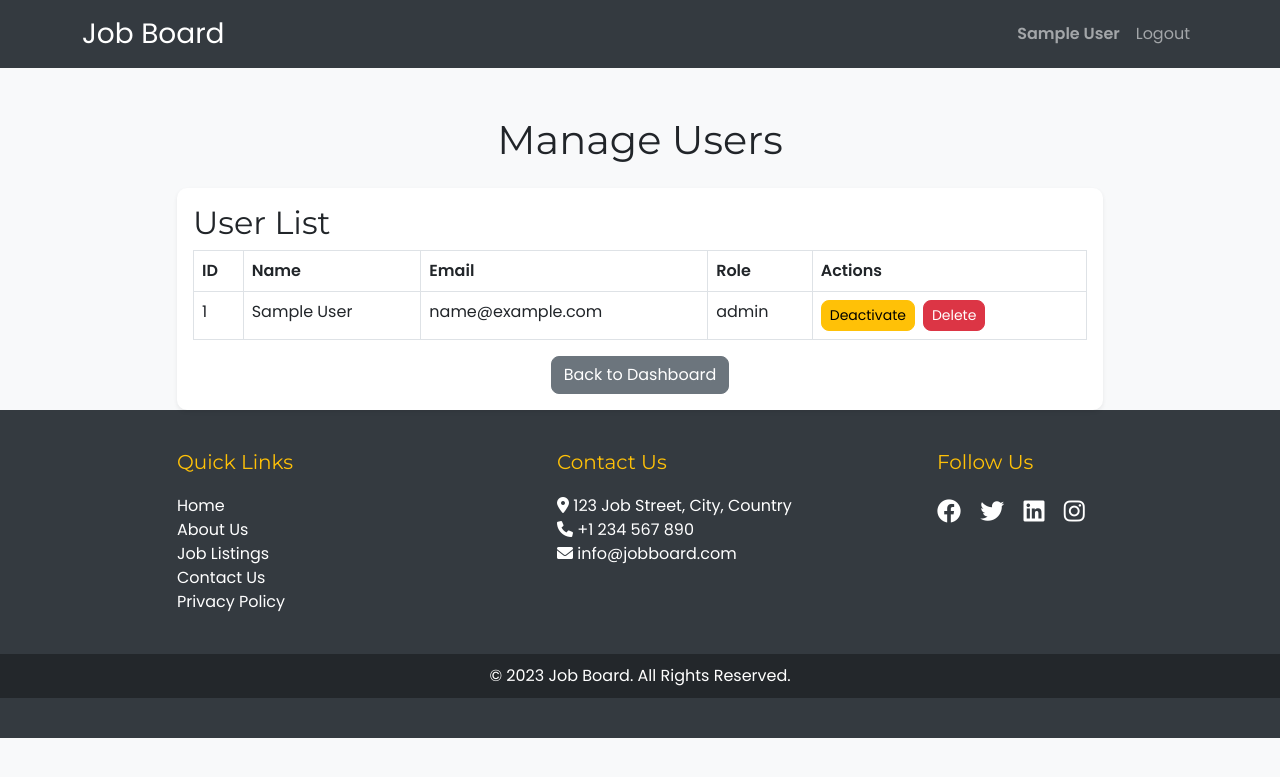
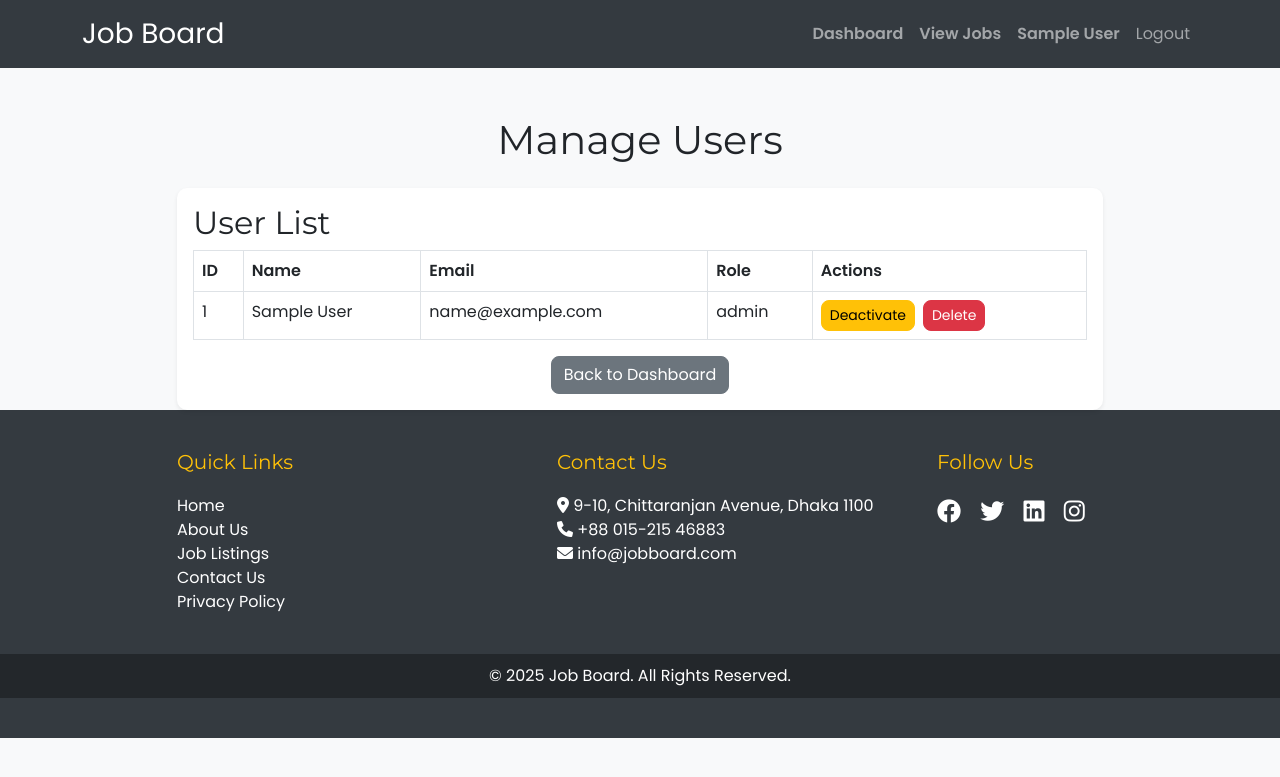
Before and after one commit to nibirjoydhar/job-board, a PHP site: page /manage_users.php in a window 1280 px wide. Shown: the top 777 px of the page. Run offline with PHP 8.4, Linux system fonts and the light colour scheme; the visitor is signed in with stand-in values (Sample User, id 1); tables that the repository leaves empty or names only in its code hold one stand-in row (values such as "Sample post").

Commit message:
Active page added

```diff
--- a/footer.php
+++ b/footer.php
@@ -19,8 +19,8 @@
             <div class="col-md-4 mb-4">
                 <h5>Contact Us</h5>
                 <ul class="list-unstyled">
-                    <li><i class="fas fa-map-marker-alt"></i> 123 Job Street, City, Country</li>
-                    <li><i class="fas fa-phone"></i> +1 234 567 890</li>
+                    <li><i class="fas fa-map-marker-alt"></i> 9-10, Chittaranjan Avenue, Dhaka 1100</li>
+                    <li><i class="fas fa-phone"></i> +88 015-215 46883</li>
                     <li><i class="fas fa-envelope"></i> info@jobboard.com</li>
                 </ul>
             </div>
@@ -29,10 +29,12 @@
             <div class="col-md-3 mb-3">
                 <h5>Follow Us</h5>
                 <div class="social-icons">
-                    <a href="https://facebook.com" target="_blank"><i class="fab fa-facebook"></i></a>
-                    <a href="https://twitter.com" target="_blank"><i class="fab fa-twitter"></i></a>
-                    <a href="https://linkedin.com" target="_blank"><i class="fab fa-linkedin"></i></a>
-                    <a href="https://instagram.com" target="_blank"><i class="fab fa-instagram"></i></a>
+                    <a href="https://www.facebook.com/whhooami" target="_blank"><i class="fab fa-facebook"></i></a>
+                    <a href="https://x.com/NibirJoydhar" target="_blank"><i class="fab fa-twitter"></i></a>
+                    <a href="https://www.linkedin.com/in/nibirjoydhar" target="_blank"><i
+                            class="fab fa-linkedin"></i></a>
+                    <a href="https://www.instagram.com/nibirjoydhar/" target="_blank"><i
+                            class="fab fa-instagram"></i></a>
                 </div>
             </div>
 
@@ -42,7 +44,7 @@
     <!-- Footer Bottom -->
     <div class="footer-bottom">
         <div class="container">
-            <p>&copy; 2023 Job Board. All Rights Reserved.</p>
+            <p>&copy; 2025 Job Board. All Rights Reserved.</p>
         </div>
     </div>
 </footer>
--- a/header.php
+++ b/header.php
@@ -1,4 +1,11 @@
-<!-- db connection, session needed -->
+<?php
+// Start the session and include the database connection if needed
+session_start();
+include('includes/db.php');
+
+// Get the current file name (e.g., 'index.php', 'dashboard.php', etc.)
+$current_page = basename($_SERVER['PHP_SELF']);
+?>
 
 <nav class="navbar navbar-expand-lg navbar-dark bg-dark">
     <div class="container">
@@ -8,31 +15,46 @@
             <span class="navbar-toggler-icon"></span>
         </button>
         <div class="collapse navbar-collapse" id="navbarNav">
-            <ul class="navbar-nav ms-auto ">
-                <?php
-                if (!isset($_SESSION['user_id'])) {
-                    ?>
+            <ul class="navbar-nav ms-auto">
+                <?php if (!isset($_SESSION['user_id'])): ?>
                 <li class="nav-item">
-                    <a class="nav-link  fw-bold" href="login.php">Login</a>
+                    <a class="nav-link fw-bold <?php echo ($current_page == 'login.php') ? 'active' : ''; ?>"
+                        href="login.php">Login</a>
                 </li>
-
                 <li class="nav-item">
-                    <a class="nav-link fw-bold" href="register.php">Register</a>
+                    <a class="nav-link fw-bold <?php echo ($current_page == 'register.php') ? 'active' : ''; ?>"
+                        href="register.php">Register</a>
                 </li>
-                <?php
-                } else {
-                    ?>
-                </u<li class="nav-item ">
-                <a class="nav-link fw-bold" href="profile.php"> <?php echo $_SESSION['name'] ?> </a>
+                <?php else: ?>
+                <?php if ($_SESSION['role'] == 'job_seeker'): ?>
+                <li class="nav-item">
+                    <a class="nav-link fw-bold <?php echo ($current_page == 'dashboard.php') ? 'active' : ''; ?>"
+                        href="dashboard.php">Dashboard</a>
                 </li>
-
-                <li class="nav-item ">
+                <?php elseif ($_SESSION['role'] == 'employer'): ?>
+                <li class="nav-item">
+                    <a class="nav-link fw-bold <?php echo ($current_page == 'employer_dashboard.php') ? 'active' : ''; ?>"
+                        href="employer_dashboard.php">Dashboard</a>
+                </li>
+                <?php elseif ($_SESSION['role'] == 'admin'): ?>
+                <li class="nav-item">
+                    <a class="nav-link fw-bold <?php echo ($current_page == 'admin_dashboard.php') ? 'active' : ''; ?>"
+                        href="admin_dashboard.php">Dashboard</a>
+                </li>
+                <?php endif; ?>
+                <li class="nav-item">
+                    <a class="nav-link fw-bold <?php echo ($current_page == 'index.php') ? 'active' : ''; ?>"
+                        href="index.php">View Jobs</a>
+                </li>
+                <li class="nav-item">
+                    <a class="nav-link fw-bold <?php echo ($current_page == 'profile.php') ? 'active' : ''; ?>"
+                        href="profile.php"><?php echo $_SESSION['name']; ?></a>
+                </li>
+                <li class="nav-item">
                     <a class="nav-link" href="logout.php">Logout</a>
                 </li>
-                <?php
-                }
-                ?>
-
+                <?php endif; ?>
+            </ul>
         </div>
     </div>
 </nav>
```
Also changed, not shown: employer_dashboard.php (+30 -0 lines), profile.php (+32 -42 lines), update_profile.php (added, +96 -0 lines).
